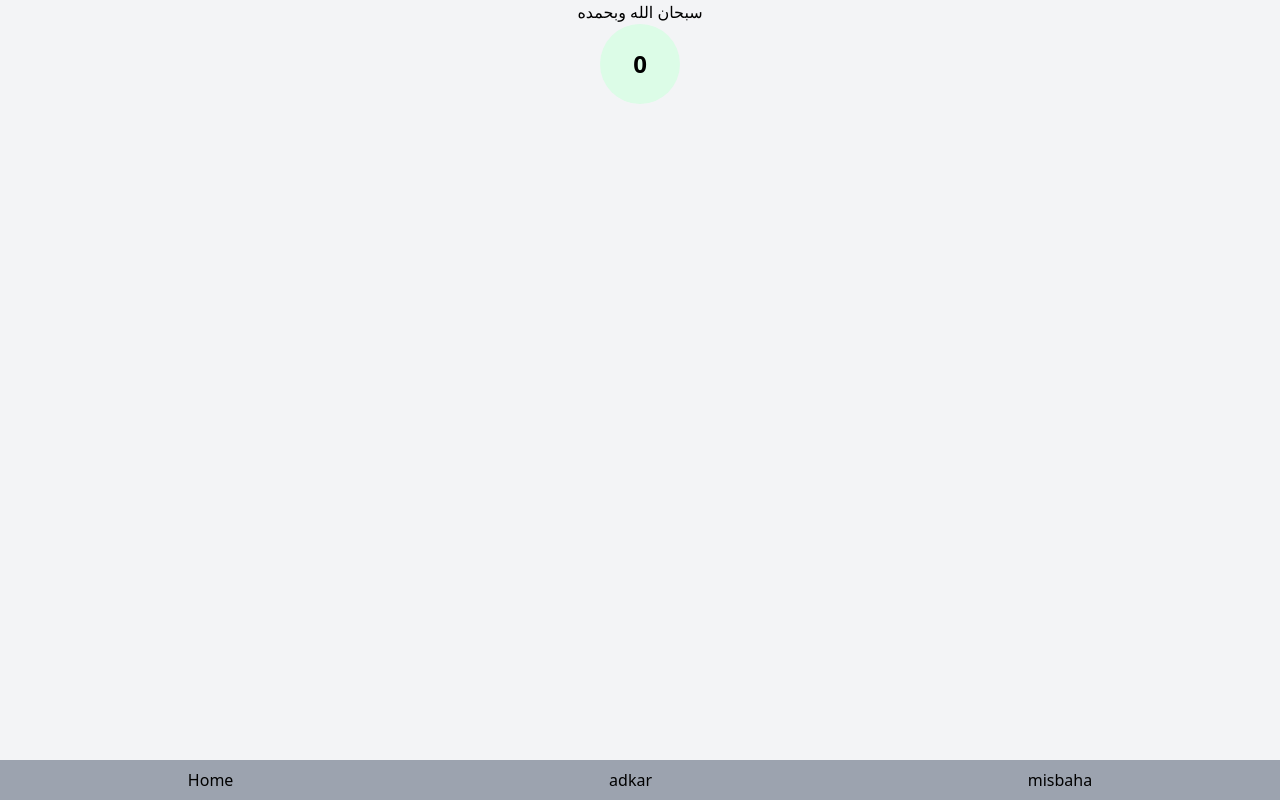
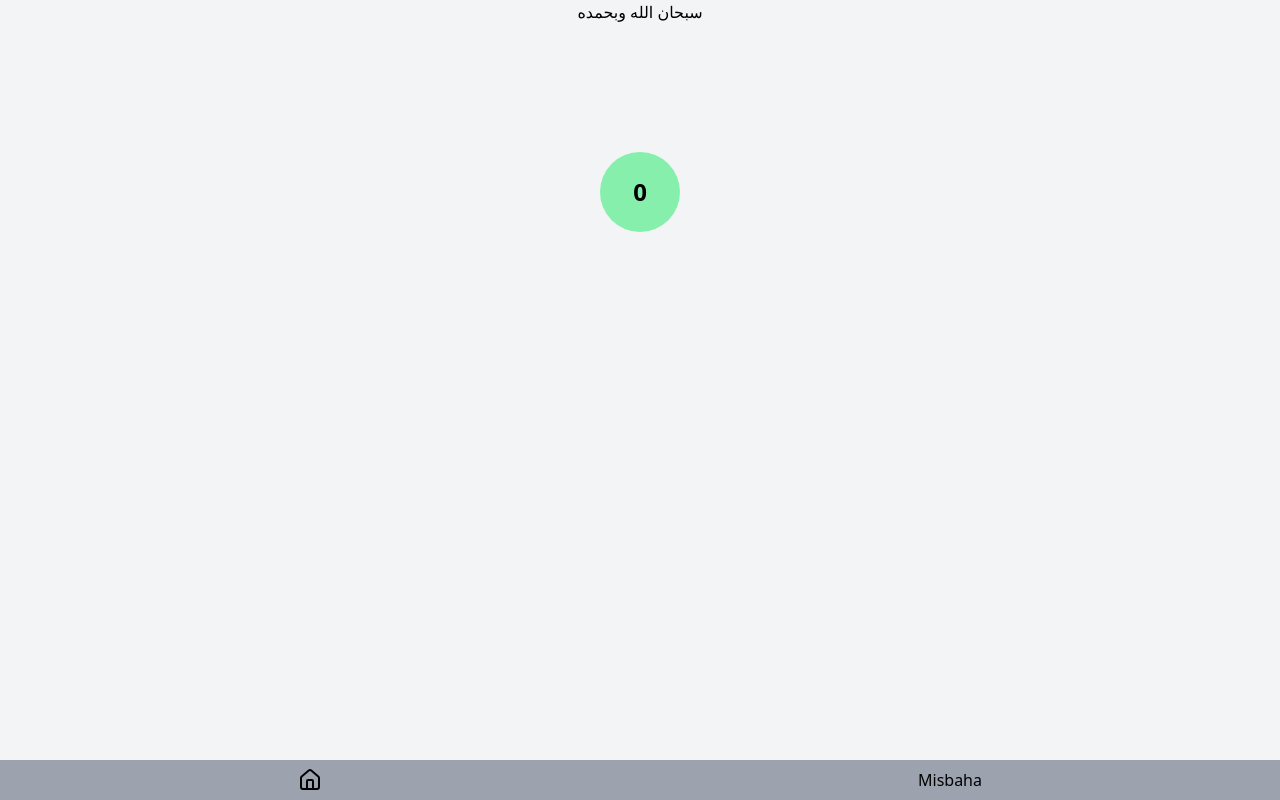
Before and after one commit to IbrahimOuhamou/simple-dikr-app, a SvelteKit app: page /misbaha in a window 1280 px wide. Built offline with nearby package versions, Linux system fonts and the light colour scheme.

Commit message:
changed routed thanks to Allah

```diff
--- a/src/routes/+layout.svelte
+++ b/src/routes/+layout.svelte
@@ -3,13 +3,14 @@
 	let { children } = $props();
 </script>
 
-<main class="block max-w-2xl md:w-full md:mx-auto mx-2">
+<main class="block max-w-2xl md:w-full md:mx-auto mx-2 max-h-screen">
 	{@render children()}
 </main>
 
 
 <nav class="bg-gray-400 flex justify-around w-screen">
-	<a class="p-2" href="/">Home</a>
-	<a class="p-2" href="/adkar">adkar</a>
-	<a class="p-2" href="/misbaha">misbaha</a>
+	<a class="p-2" href="/" aria-label="Home">
+		<svg xmlns="http://www.w3.org/2000/svg" width="24" height="24" viewBox="0 0 24 24" fill="none" stroke="currentColor" stroke-width="2" stroke-linecap="round" stroke-linejoin="round" class="lucide lucide-house"><path d="M15 21v-8a1 1 0 0 0-1-1h-4a1 1 0 0 0-1 1v8"/><path d="M3 10a2 2 0 0 1 .709-1.528l7-5.999a2 2 0 0 1 2.582 0l7 5.999A2 2 0 0 1 21 10v9a2 2 0 0 1-2 2H5a2 2 0 0 1-2-2z"/></svg>
+	</a>
+	<a class="p-2" href="/misbaha">Misbaha</a>
 </nav>
--- a/src/routes/+page.svelte
+++ b/src/routes/+page.svelte
@@ -1,3 +1,10 @@
-<h1>Welcome to SvelteKit</h1>
-<p><a href="/misbaha">misbaha</a></p>
-<p><a href="/adkar">adkar</a></p>
+<script>
+	import dikr_data from '$lib/data.json';
+</script>
+
+{#each dikr_data as dikr_list}
+	<a class="block mx-auto my-2 rounded-md text-white p-2 bg-green-400" href="{dikr_list.name}">
+		<p>{dikr_list.description}</p>
+		<h3 class="text-xl">{dikr_list.name}</h3>
+	</a>
+{/each}
--- a/src/routes/adkar/+page.svelte
+++ /dev/null
@@ -1,10 +0,0 @@
-<script>
-	import dikr_data from '$lib/data.json';
-</script>
-
-{#each dikr_data as dikr_list}
-	<a class="block mx-auto my-2 rounded-md text-white p-2 bg-green-400" href="/adkar/{dikr_list.name}">
-		<p>{dikr_list.description}</p>
-		<h3 class="text-xl">{dikr_list.name}</h3>
-	</a>
-{/each}
--- a/src/routes/misbaha/+page.svelte
+++ b/src/routes/misbaha/+page.svelte
@@ -12,10 +12,10 @@
 	}
 </script>
 
-<div class="text-center flex flex-col content-between items-center h-full">
+<div class="text-center flex flex-col content-between items-center h-max">
 	<h3>{dikr}</h3>
 	<button
-		class="mt-auto bg-green-100 rounded-full size-20 p-3 text-2xl font-semibold block"
+		class="bg-green-300 rounded-full size-20 p-3 text-2xl font-semibold block mt-32"
 		onclick={count += 1}
 	>
 		{count}
```
Also changed, not shown: src/routes/[list]/+page.js (renamed from src/routes/adkar/[list]/+page.js), src/routes/[list]/+page.svelte (renamed from src/routes/adkar/[list]/+page.svelte).
